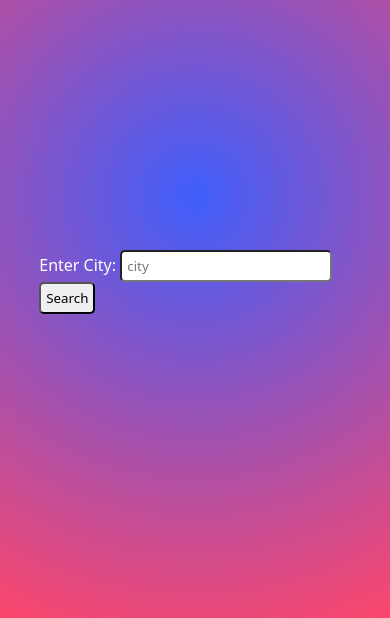
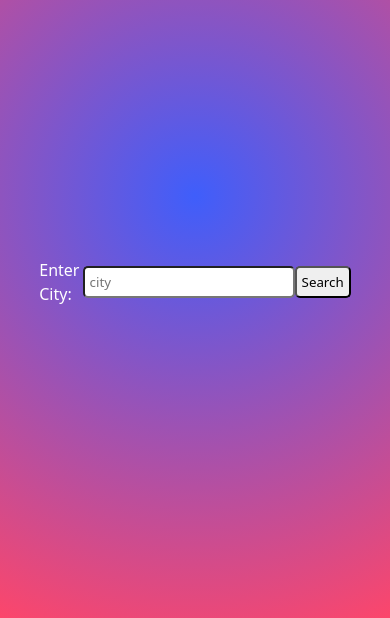
Before and after one commit to jose-g315/weather-mood, a website built with webpack: page src/template.html in a window 390 px wide. Shown: the part 226-844 px from the top of the page. Built offline with nearby package versions, Linux system fonts and the light colour scheme; a web font is replaced by a local one.

Commit message:
add media query to adjust for smaller screens

```diff
--- a/src/styles.css
+++ b/src/styles.css
@@ -88,3 +88,16 @@ div {
   align-items: center;
   gap: 5px;
 }
+
+@media (max-width: 600px) {
+  .app {
+    display: flex;
+    flex-direction: column;
+    gap: 10px;
+  }
+  form {
+    display: flex;
+    justify-content: center;
+    align-items: center;
+  }
+}
```
